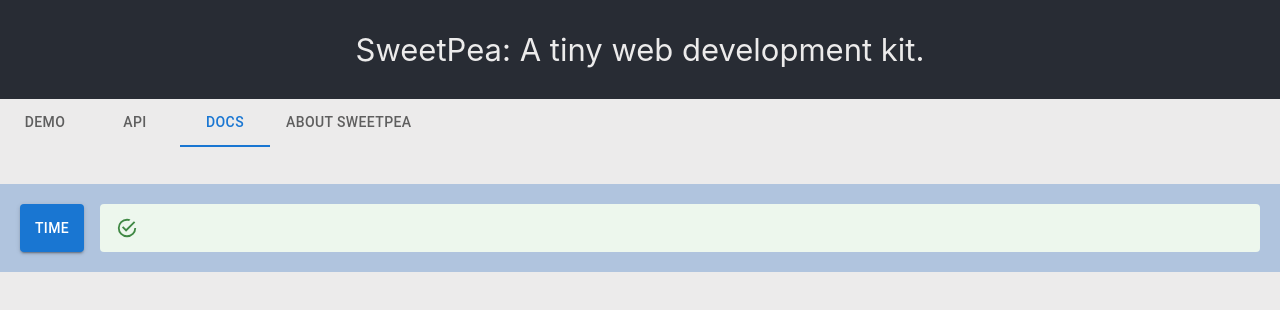
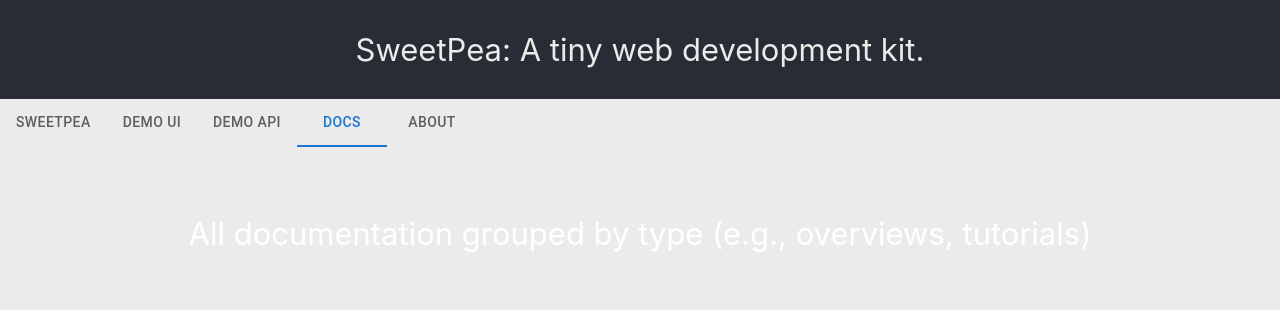
Before and after one commit to eleblanc-ai/SweetPea, a React (Create React App) app in the folder website/: page / in a window 1280 px wide. Both pictures are taken after a click on the tab "DOCS". Shown: the top 310 px of the page. Built offline with nearby package versions, Linux system fonts and the light colour scheme.

Commit message:
Finished tab logic in demo website

```diff
--- a/website/src/App.js
+++ b/website/src/App.js
@@ -19,19 +19,13 @@ import Tab from '@mui/material/Tab';
 import {SERVER_HOSTNAME, SERVER_PORT, TIME_ENDPOINT} from "./consts";
 
 
-interface TabPanelProps {
-    children?: React.ReactNode;
-    index: number;
-    value: number;
-}
-
 function App() {
 
     /* testMessage state variable initialized to empty string*/
     const [timeString, setTimeString] = useState('');
 
-    /*  */
-    const [tabIndex, setTabIndex] = useState(0);
+    /* Material tab logic from: https://codingbeautydev.com/blog/material-ui-tabs/ */
+    const [tabIndex, setTabIndex] = useState(1);
     const handleTabChange = (event, newTabIndex) => {
         setTabIndex(newTabIndex);
     };
@@ -46,11 +40,10 @@ function App() {
             .then(data => {
                 setTimeString("[Response] " + data.time)
             })
-    }
+    };
 
     {/* vis variable stores page HTML and JS */}
     let vis = <div className="App">
-
 
         {/* Demo header, replace with your own -- edit style in App.css  */}
         <div className="App-header">
@@ -59,29 +52,50 @@ function App() {
             </p>
         </div>
 
-
-
         {/* Main site content -- edit style in App.css */}
-
-
         <div className="App-main-content">
 
             <Tabs value={tabIndex} onChange={handleTabChange}>
-                <Tab label="Demo" />
-                <Tab label="API" />
+                <Tab label="SweetPea" />
+                <Tab label="Demo UI" />
+                <Tab label="Demo API" />
                 <Tab label="Docs" />
-                <Tab label="About SweetPea" />
+                <Tab label="About" />
 
             </Tabs>
             <br/>
 
+            {/* SweetPea tab -- edit style in App.css */}
+            {tabIndex === 0 && (
+                <p>README intro and link to repository here</p>
+            )}
 
-            {/* Demo button -- edit style in App.css */}
-            {/* On click, demo button will call fetchTestMessage */}
-            <Stack className="App-endpoint-stack" spacing={2} direction="row">
-                <Button variant="contained" onClick={fetchTimeString}>Time</Button>
-                <Alert className="alert-response" severity="success">{timeString}</Alert>
-            </Stack>
+            {/* Demo tab -- edit style in App.css */}
+            {tabIndex === 1 && (
+
+                <Stack className="App-endpoint-stack" spacing={2} direction="row">
+                    <Button variant="contained" onClick={fetchTimeString}>Time</Button>
+                    <Alert className="alert-response" severity="success">{timeString}</Alert>
+                </Stack>
+            )}
+
+            {/* API tab -- edit style in App.css */}
+            {tabIndex === 2 && (
+                <p>The API tab</p>
+            )}
+
+            {/* Documentation (docs) tab -- edit style in App.css */}
+            {tabIndex === 3 && (
+                <p>All documentation grouped by type (e.g., overviews, tutorials)</p>
+            )}
+
+            {/* About tab -- edit style in App.css */}
+            {tabIndex === 4 && (
+                <p>Links, changelog, contact, license</p>
+            )}
+
+
+
 
         </div>
 
```
